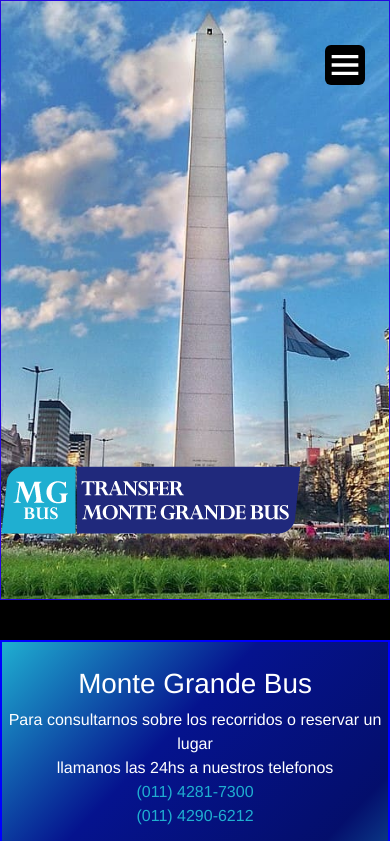
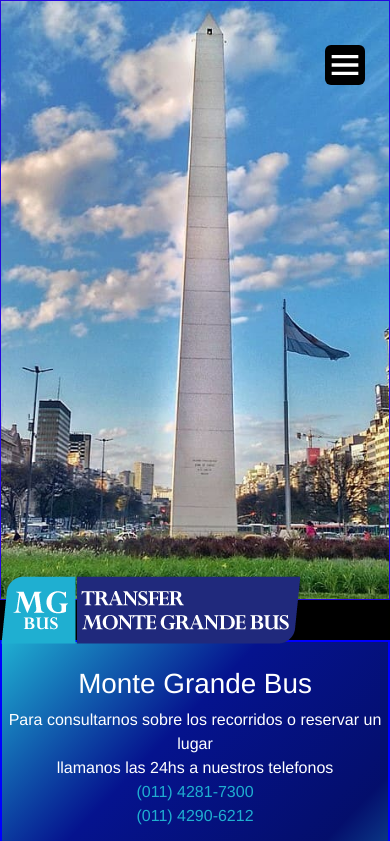
Before and after one commit to montegrandebus/montegrandebus, a website: page index.html in a window 390 px wide. Shown: the top 841 px of the page. Drawn offline with nearby package versions, Linux system fonts and the light colour scheme.

Commit message:
200px logomgb

```diff
--- a/scss/_general.scss
+++ b/scss/_general.scss
@@ -273,7 +273,7 @@
         animation: transitionInLogo 1.3s;
         display: unset;
         position: absolute;
-        bottom: 310px;
+        bottom: 200px;
     }
 
     .logoplaystore__menu {
```
Also changed, not shown: css/main.css.
